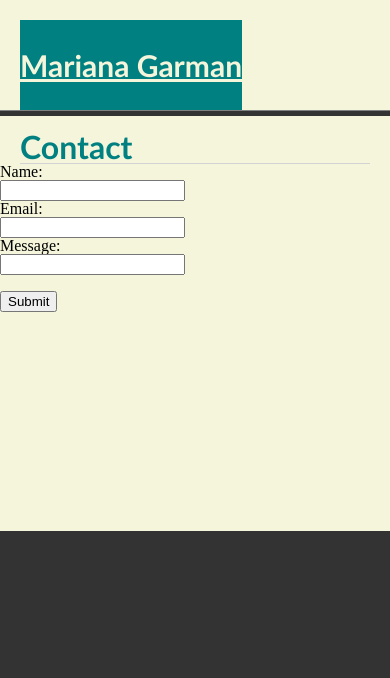
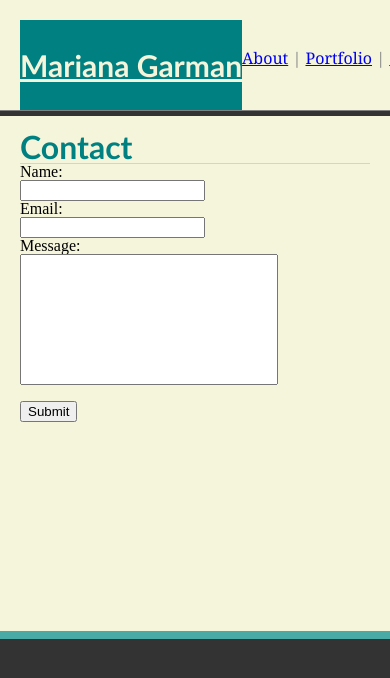
Before and after one commit to magarman/Responsive-Portfolio, a plain HTML site: page contact.html in a window 390 px wide. Shown: the top 678 px of the page. Drawn offline with Linux system fonts and the light colour scheme.

Commit message:
contact & index pages ready, portfolio pending

```diff
--- a/assets/css/style.css
+++ b/assets/css/style.css
@@ -128,7 +128,7 @@ p {
     margin-left: auto;
     width: 100%;
     max-width: 960px;
-    height: 400px;
+    height: 500px;
 }
 
 p {
@@ -136,18 +136,25 @@ p {
     left: 50px;
     width: 50%;
     height: 100%;
+    width-max: 45 px;
     margin-left: 40%;
     margin-right: 5%;
     margin-top: 30px;
 }
 
-footer {
-    position: fixed;
-    background-color: #4aaaa5;
-    left: 0;
-    bottom: 0;
-    color: white;
-    margin-top: 15px;
+footer .box {
+    clear: both;
+    border-top: 8px solid #4aaaa5;
+    width: 100%
+}
+
+#form {
+    margin-left: 20px;
+}
+
+#form #message{
+    width: 500px;
+    height: 250px;
 }
 
 /*footer {
@@ -159,7 +166,6 @@ footer {
     color: white;
     text-align: center;
 }*/
-
 
 .box {
     width: 960px;
@@ -218,7 +224,7 @@ I also had a div wrapping this text, and then removed it.*/
 
 */
 
-@media screen and (max-width: 768px) {
+@media screen and (max-width: 725px) {
     /* The body's bg color will be #333 */
     body {
         background-color: #333;
@@ -231,5 +237,15 @@ I also had a div wrapping this text, and then removed it.*/
         margin: 5px;
         margin-top: 35px;
     }
+    #form #message{
+        width: 250px;
+        height: 125px;
+    }
+    nav {
+        float: left;
+        margin-top: 30px;
+        font-family: Cambria, Cochin, Georgia, Times, 'Times New Roman', serif;
+        color: grey;
+    }
 
 }
--- a/contact.html
+++ b/contact.html
@@ -24,10 +24,10 @@
         <div id="main-box3" class="box">
            <section class="main-box">
             <h1>Contact</h1>
-                <form action="#">
+                <form id="form" action="#">
                     Name:<br><input type="text" name="firstname" value=""><br>
                     Email:<br><input type="text" email="email" value=""><br>
-                    Message:<br><input type="text" message="message" value="" width= 100% height=30%><br><br>
+                    Message:<br><input type="text" id="message" message="message" value="" width= 100% height=30%><br><br>
                     <input type="submit" value="Submit">
                 </form>
                 <br><br>
```
